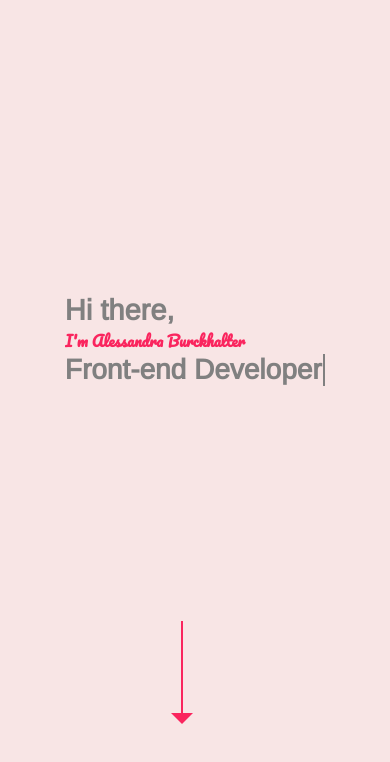
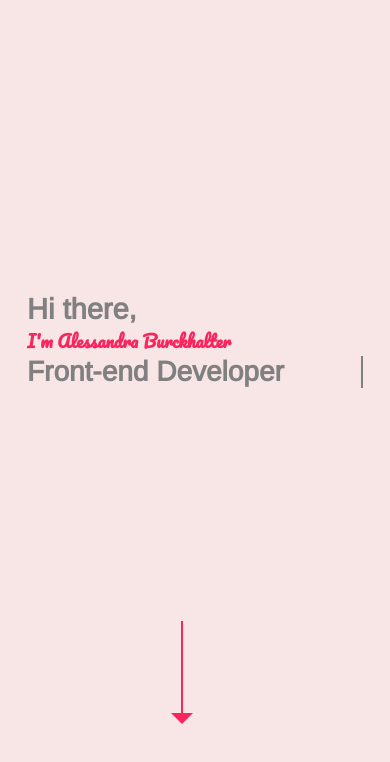
Before and after one commit to alessandraburckhalter/Portfolio, a plain HTML site: page index.html in a window 390 px wide. Shown: the part 82-844 px from the top of the page. Drawn offline with nearby package versions, Linux system fonts and the light colour scheme.

Commit message:
responsiveness

```diff
--- a/style.css
+++ b/style.css
@@ -967,18 +967,18 @@ transform: scale(0);
 
 	#top h1:nth-child(1) {
 		font-size: 2.9rem;
-		width: 5em;
+		width: 4.8em;
 
 	}
 
 	#top h1:nth-child(2) {
-		font-size: 1.5rem;
+		font-size: 1.7rem;
 		width: 14em;
 	}
 
 	#top h1:nth-child(3) {
 		font-size: 2.8rem;
-		width: 9.3em;
+		width: 12em;
 	}
 
 	#top .cta {
```
